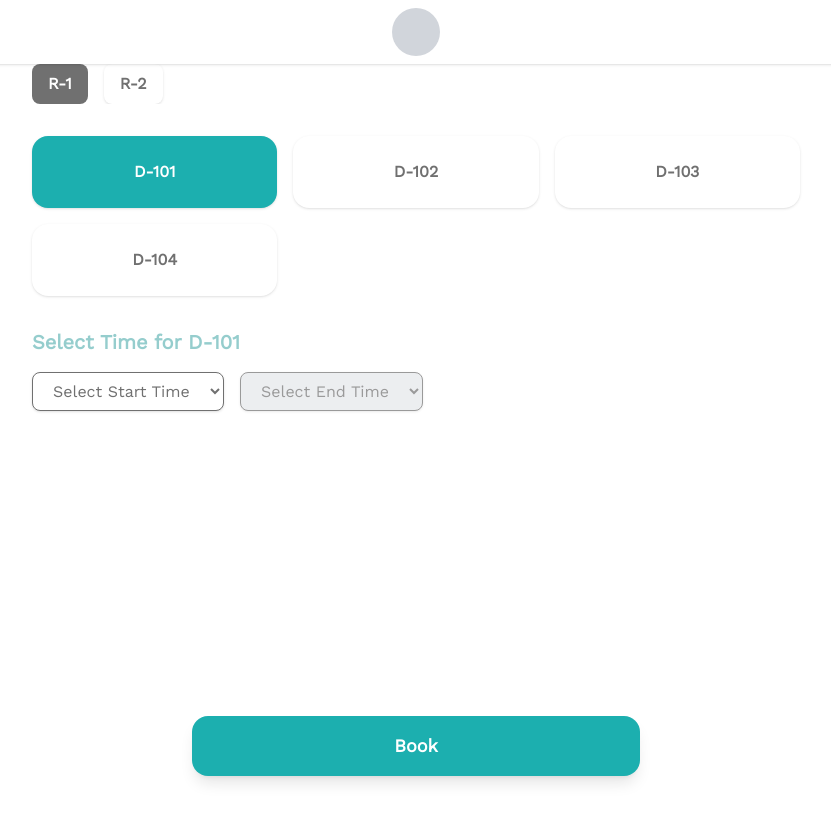
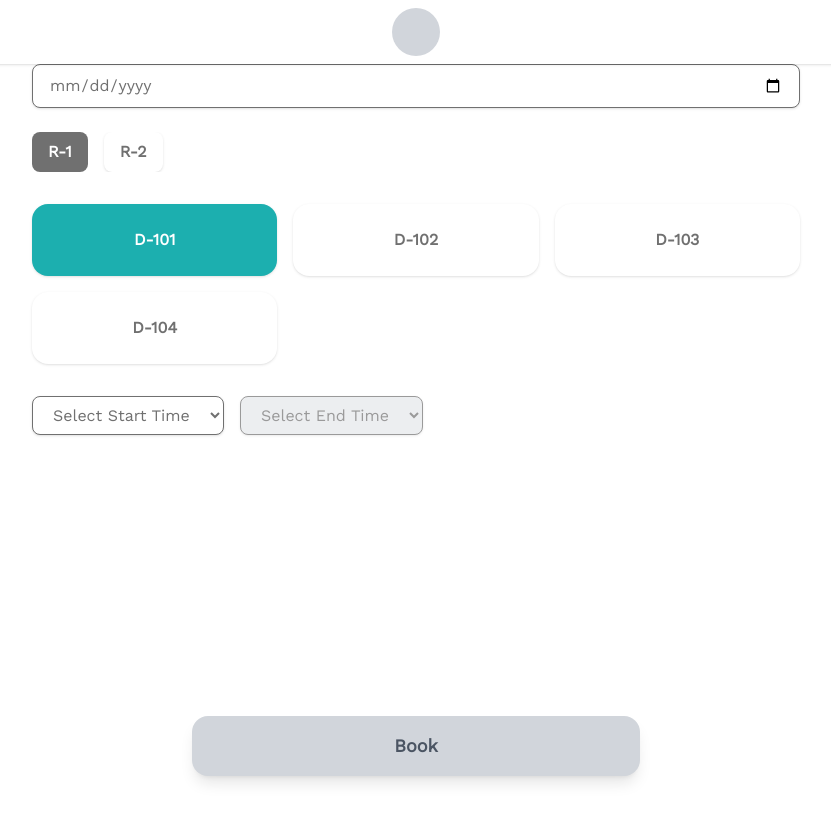
Before and after one commit to SDU-Project-group-2025-2nd-semester/sem-project-3, a React (Vite) app in the folder src/group1.sem3.frontend/: page /user/booking in a window 1280 px wide. Both pictures are taken after a click on the button "D-101". Shown: the top 822 px of the page, without its empty margins (224-1055 px from the left). Built offline with nearby package versions, Linux system fonts and the light colour scheme; some icons are missing.

Commit message:
date select

```diff
--- a/src/group1.sem3.frontend/src/pages/user/BookingPage.jsx
+++ b/src/group1.sem3.frontend/src/pages/user/BookingPage.jsx
@@ -8,6 +8,7 @@ export default function BookingPage() {
 
     const times = ["09:00", "10:00", "11:00", "12:00", "14:00", "15:00", "16:00"];
 
+    const [selectedDate, setSelectedDate] = useState("");
     const [selectedRoom, setSelectedRoom] = useState(rooms[0]);
     const [selectedTable, setSelectedTable] = useState(null);
     const [startTime, setStartTime] = useState("");
@@ -19,7 +20,16 @@ export default function BookingPage() {
 
     return (
         <div className="relative bg-background min-h-screen px-4 mt-16 pb-32">
-            {/* Room Selection */}
+
+            <div className="max-w-3xl mx-auto mb-6 mt-8">
+                <input
+                    type="date"
+                    value={selectedDate}
+                    onChange={(e) => setSelectedDate(e.target.value)}
+                    className="w-full px-4 py-2 rounded-lg border border-primary bg-white text-primary font-medium shadow hover:bg-primary/90"
+                />
+            </div>
+
             <div className="max-w-3xl mx-auto flex gap-4 mb-8 overflow-x-auto">
                 {rooms.map((room) => (
                     <button
@@ -35,7 +45,6 @@ export default function BookingPage() {
                 ))}
             </div>
 
-            {/* Tables Layout */}
             <div className="max-w-3xl mx-auto grid grid-cols-2 sm:grid-cols-3 gap-4 mb-8">
                 {selectedRoom.tables.map((table) => (
                     <button
@@ -51,20 +60,15 @@ export default function BookingPage() {
                 ))}
             </div>
 
-            {/* Time Selection */}
             {selectedTable && (
                 <div className="max-w-3xl mx-auto mb-8 flex flex-col gap-4">
-                    <h3 className="text-xl font-semibold text-secondary">
-                        Select Time for {selectedTable}
-                    </h3>
 
                     <div className="flex gap-4">
-                        {/* Start Time Dropdown */}
                         <select
                             value={startTime}
                             onChange={(e) => {
                                 setStartTime(e.target.value);
-                                setEndTime(""); // Reset end time when start changes
+                                setEndTime("");
                             }}
                             className="px-4 py-2 rounded-lg border border-primary bg-white text-primary font-medium shadow hover:bg-primary/90"
                         >
@@ -76,7 +80,6 @@ export default function BookingPage() {
                             ))}
                         </select>
 
-                        {/* End Time Dropdown */}
                         <select
                             value={endTime}
                             onChange={(e) => setEndTime(e.target.value)}
@@ -98,10 +101,13 @@ export default function BookingPage() {
             )}
 
             <button
-                disabled={!selectedTable || !startTime || !endTime}
-                onClick={() => alert(`Booked ${selectedTable} from ${startTime} til ${endTime} in ${selectedRoom.name}`)}
-
-                className={`fixed bottom-6 left-1/2 transform -translate-x-1/2 w-11/12 max-w-md py-4 rounded-2xl text-lg font-semibold shadow-lg transition z-30 ${selectedTable
+                disabled={!selectedTable || !startTime || !endTime || !selectedDate}
+                onClick={() =>
+                    alert(
+                        `Booked ${selectedTable} on ${selectedDate} from ${startTime} to ${endTime} in ${selectedRoom.name}`
+                    )
+                }
+                className={`fixed bottom-6 left-1/2 transform -translate-x-1/2 w-11/12 max-w-md py-4 rounded-2xl text-lg font-semibold shadow-lg transition z-30 ${selectedTable && startTime && endTime && selectedDate
                         ? "bg-accent text-white hover:bg-accent/90"
                         : "bg-gray-300 text-gray-600 cursor-not-allowed"
                     }`}
```
